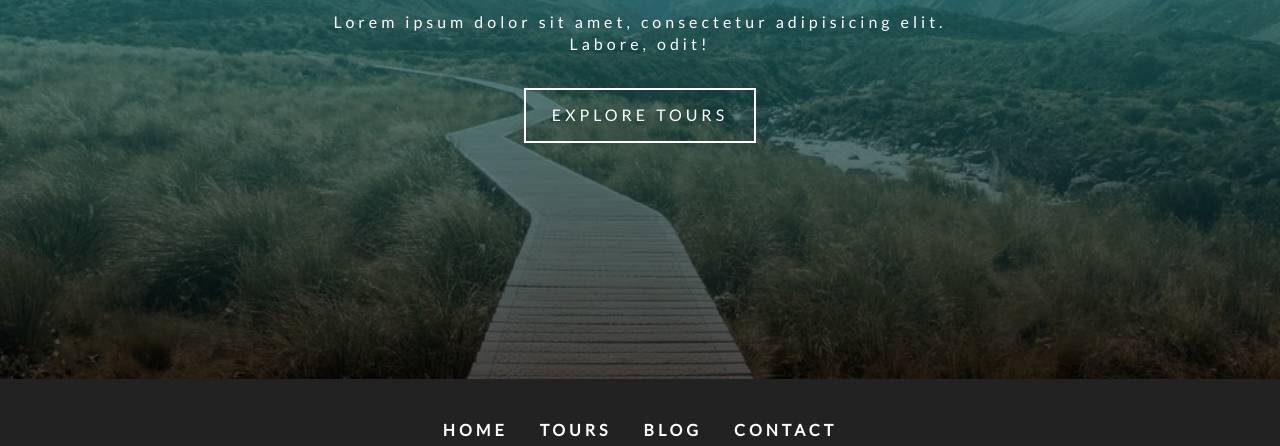
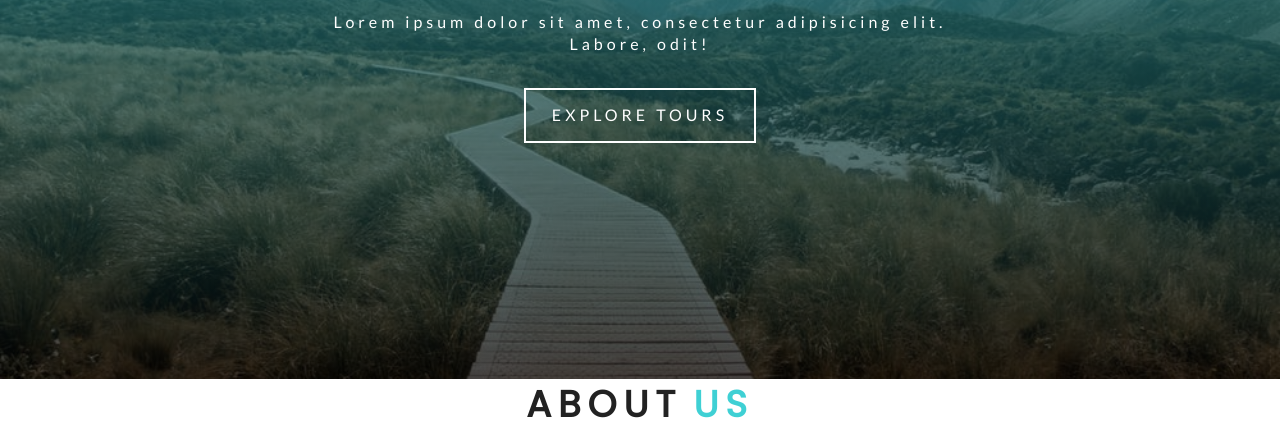
Before and after one commit to LudoLoopsLab/backroads, a Gatsby site: page / in a window 1280 px wide. Shown: the part 506-952 px from the top of the page. Built offline with nearby package versions, Linux system fonts and the light colour scheme; Gatsby itself is replaced by a stand-in of ours.

Commit message:
feat(About.js): add style to about.js
create title.js to style "about us" title on the index.js page

```diff
--- /dev/null
+++ b/src/components/Home/About.js
@@ -0,0 +1,14 @@
+import React from "react"
+import Title from "../Title"
+import styled from "styled-components"
+const About = () => {
+  return (
+    <div>
+      <h4>
+        <Title title="about" subtitle="us" />
+      </h4>
+    </div>
+  )
+}
+
+export default About
--- /dev/null
+++ b/src/components/Title.js
@@ -0,0 +1,36 @@
+import React from "react"
+import styled from "styled-components"
+
+const Title = ({ title, subtitle }) => {
+  return (
+    <TitleWrapper>
+      <h4>
+        <span className="title"> {title}</span>
+        <span> {subtitle}</span>
+      </h4>
+    </TitleWrapper>
+  )
+}
+const TitleWrapper = styled.div`
+  text-transform: uppercase;
+  font-size: 2.3rem;
+  margin-bottom: 2rem;
+  h4 {
+    text-align: center;
+    letter-spacing: 7px;
+    color: var(--primaryColor);
+  }
+  .title {
+    color: var(--mainBlack);
+  }
+  span {
+    display: block;
+  }
+  @media (min-width: 576px) {
+    span {
+      display: inline-block;
+      margin: 0 0.35rem;
+    }
+  }
+`
+export default Title
--- a/src/pages/index.js
+++ b/src/pages/index.js
@@ -3,6 +3,8 @@ import { Link } from "gatsby"
 import Layout from "../components/Layout"
 import SimpleHero from "../components/SimpleHero"
 import Banner from "../components/Banner"
+import About from "../components/Home/About"
+
 export default () => (
   <Layout>
     <SimpleHero>
@@ -15,5 +17,6 @@ export default () => (
         </Link>
       </Banner>
     </SimpleHero>
+    <About />
   </Layout>
 )
```
Also changed, not shown: src/pages/tours.js (+2 -5 lines).
